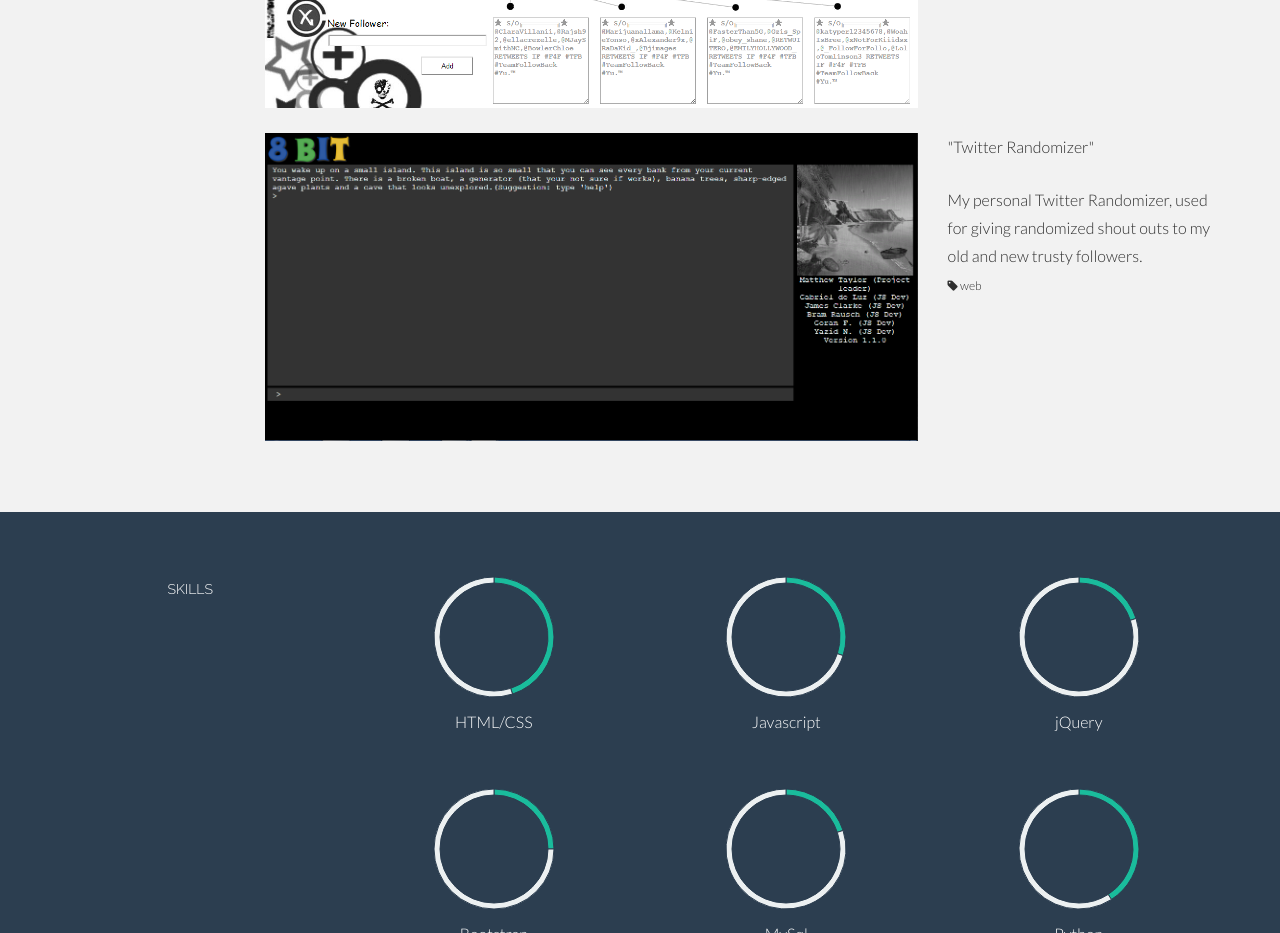
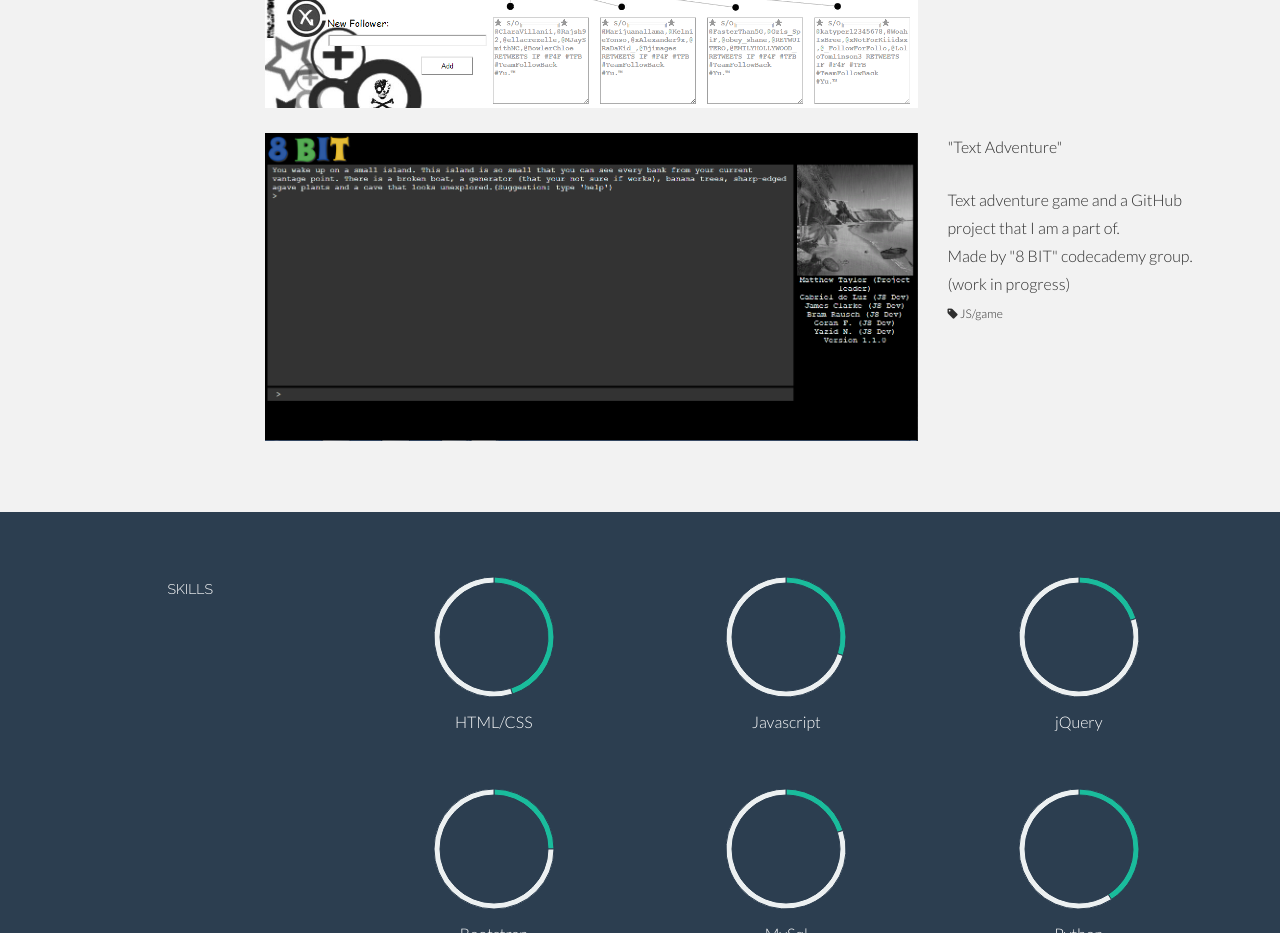
Before and after one commit to fundocro/beginner-webdev-stuff, a plain HTML site: page index.html in a window 1280 px wide. Shown: the part 3100-4033 px from the top of the page. Drawn offline with Linux system fonts and the light colour scheme.

Commit message:
250914 update 3

```diff
--- a/index.html
+++ b/index.html
@@ -172,10 +172,10 @@
 					<a href="..//text-adventure/index.html"><p><img class="img-responsive" src="assets/img/textadv.png" alt=""></p></a>
 				</div>
 				<div class="col-lg-3">
-						<p>"Twitter Randomizer"</p>
+						<p>"Text Adventure"</p>
 						<p>
-							My personal Twitter Randomizer, used for giving randomized shout outs to my old and new trusty followers.
-							<br><sm><i class="icon-tag"></i> web </sm>
+							Text adventure game and a GitHub project that I am a part of.<br> Made by "8 BIT" codecademy group.<br>(work in progress)
+							<br><sm><i class="icon-tag"></i> JS/game </sm>
 						</p>
 				</div>
 
```
